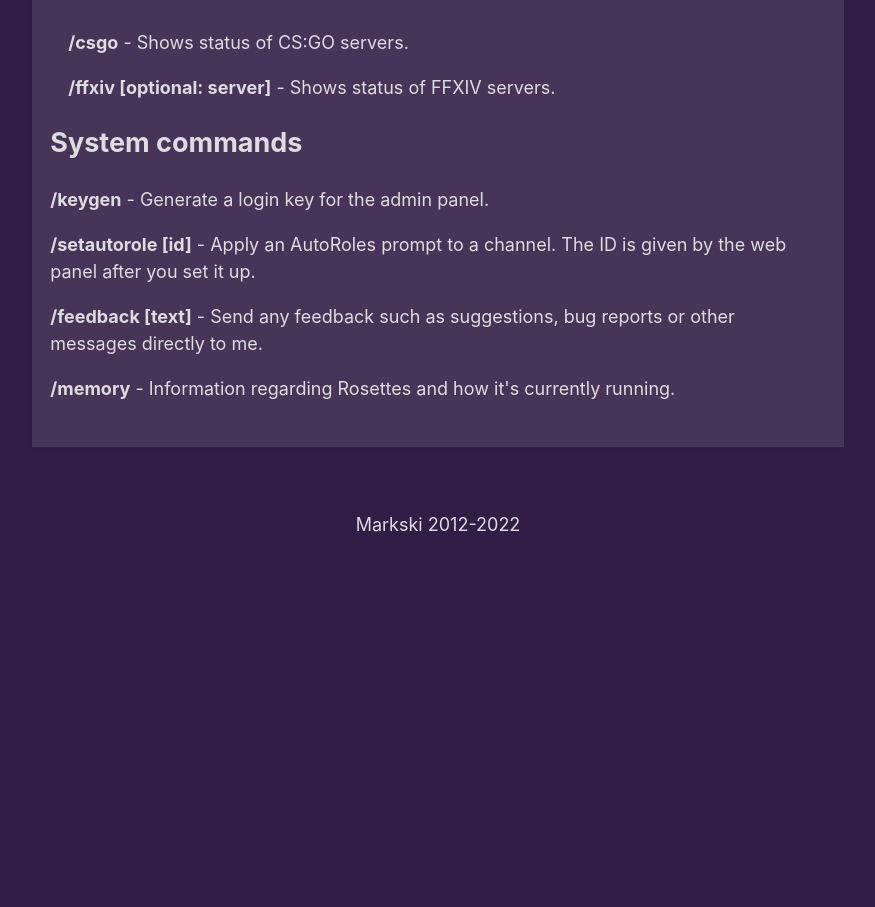
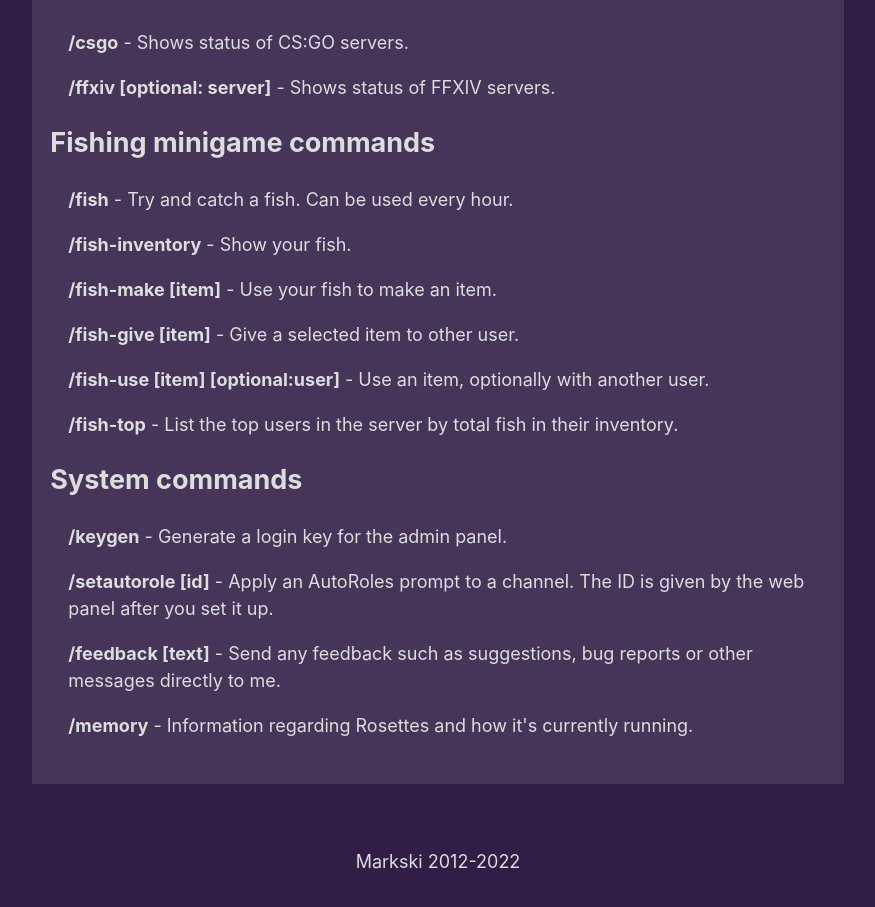
Before and after one commit to markski1/markski.ar, a Next.js app: page /rosettes/commands in a window 1280 px wide. Shown: the part 1380-2287 px from the top of the page, without its empty margins (202-1077 px from the left). Before the commit the page ends 1954 px from the top, so only its background shows below. Built offline with nearby package versions, Linux system fonts and the light colour scheme.

Commit message:
Add fishing minigame to Rosettes info

```diff
--- a/pages/rosettes/commands.tsx
+++ b/pages/rosettes/commands.tsx
@@ -84,7 +84,29 @@ export default function Page() {
 						<b>/ffxiv [optional: server]</b> - Shows status of FFXIV servers.
 					</p>
 				</div>
+				<h2>Fishing minigame commands</h2>
+				<div style={{marginLeft: '1rem'}}>
+					<p>
+						<b>/fish</b> - Try and catch a fish. Can be used every hour.
+					</p>
+					<p>
+						<b>/fish-inventory</b> - Show your fish.
+					</p>
+					<p>
+						<b>/fish-make [item]</b> - Use your fish to make an item.
+					</p>
+					<p>
+						<b>/fish-give [item]</b> - Give a selected item to other user.
+					</p>
+					<p>
+						<b>/fish-use [item] [optional:user]</b> - Use an item, optionally with another user.
+					</p>
+					<p>
+						<b>/fish-top</b> - List the top users in the server by total fish in their inventory.
+					</p>
+				</div>
 				<h2>System commands</h2>
+				<div style={{marginLeft: '1rem'}}>
 					<p>
 						<b>/keygen</b> - Generate a login key for the admin panel.
 					</p>
@@ -97,6 +119,7 @@ export default function Page() {
 					<p>
 						<b>/memory</b> - Information regarding Rosettes and how it's currently running.
 					</p>
+				</div>
 			</SectorContainer>
 		</Layout>
 		</>
```
Also changed, not shown: pages/rosettes.tsx (+7 -5 lines). Lines whose indentation alone changed are shown as unchanged.
